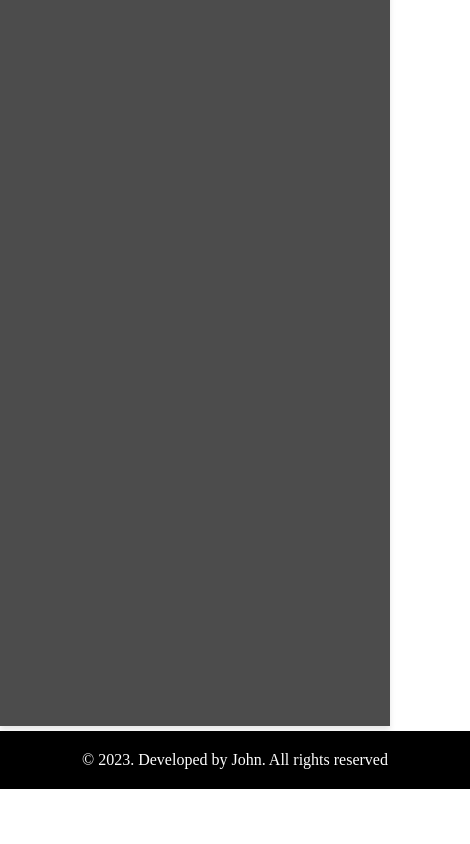
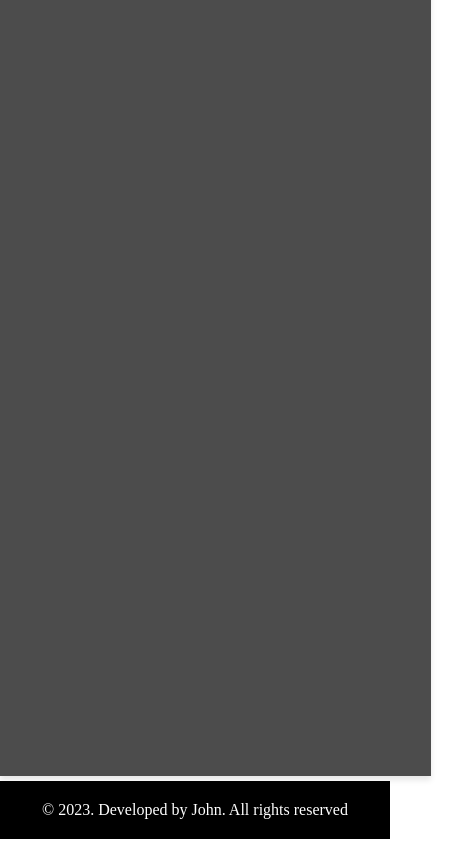
Before and after one commit to lamba01/portfolio, a React (Create React App) app: page / in a window 390 px wide. Shown: the part 5416-6260 px from the top of the page, 470 px wide, since content can reach past the window. Before the commit the page ends 6210 px from the top, so only its background shows below. Built offline with nearby package versions, Linux system fonts and the light colour scheme.

Commit message:
redesigned portfolio

```diff
--- a/src/App.css
+++ b/src/App.css
@@ -4,17 +4,18 @@
 }
 .App {
   position: relative;
-  width: 100%;
+  width: 95%;
   z-index: 22;
   color: white;
   background: rgba(0, 0, 0, 0.7);
   backdrop-filter: blur(10px);
   box-shadow: 0 4px 6px rgba(0, 0, 0, 0.1);
   margin: auto;
-  /* padding: 0 100px; */
+  padding: 0 30px;
   font-family: "Poppins", sans-serif;
   overflow-x: hidden;
   overflow-y: hidden;
+
 }
 @media only screen and (max-device-width: 767px) {
   .App {
@@ -23,12 +24,11 @@
 }
 @media only screen and (max-device-width: 539px) {
   .App {
-    width: 85%;
+    width: 90%;
     display: flex;
     flex-direction: column;
     align-items: center;
     justify-content: center;
     padding: 0 20px;
-    margin-top: 20px;
   }
 }
--- a/src/styles/footer.css
+++ b/src/styles/footer.css
@@ -5,6 +5,6 @@ footer {
   color: white;
   background-color: black;
   margin: 5px auto;
-  padding: 20px 40px;
+  padding: 20px 0;
   text-align: center;
 }
--- a/src/styles/navigation.css
+++ b/src/styles/navigation.css
@@ -1,6 +1,6 @@
 .topnav {
   position: fixed;
-  right: 7%;
+  right: 10%;
   top: 10%;
   display: flex;
   flex-direction: column;
```
